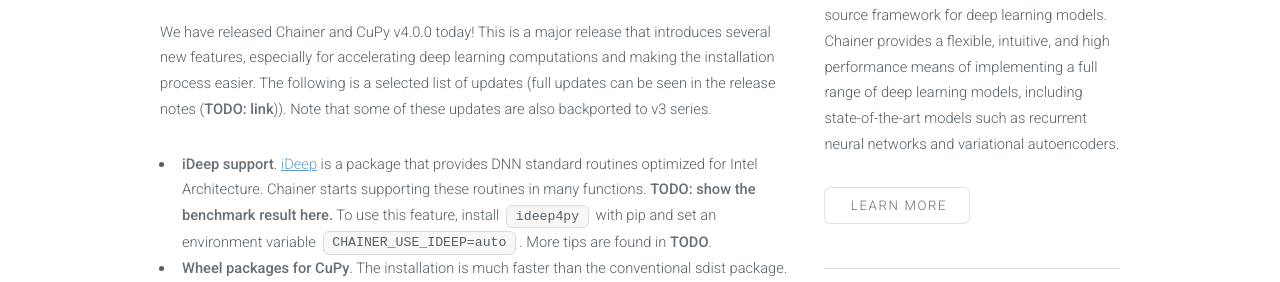
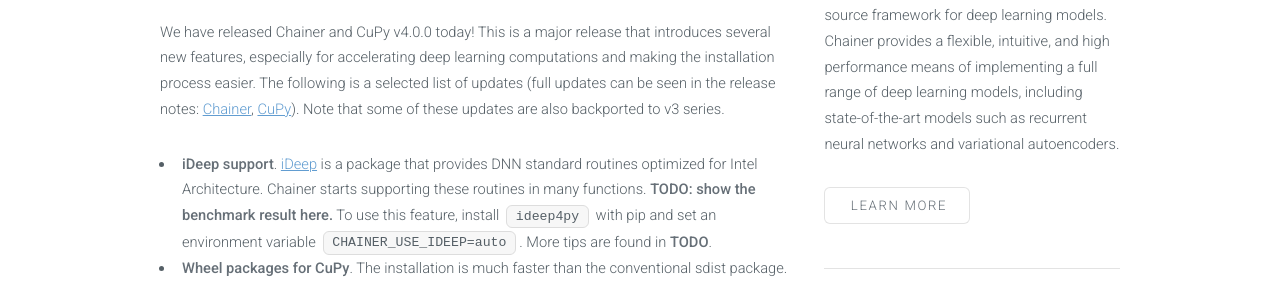
Before and after one commit to chainer/chainer.org, a Jekyll site: the page built from _posts/2018-04-17-released-v4.md, in a window 1280 px wide and 900 px high. Shown: the part 325-607 px from the top of the window. Built offline with Jekyll 4.4.1, drawn with Linux system fonts in a browser that asks for light colours.

Commit message:
Add links to release notes

```diff
--- a/_posts/2018-04-17-released-v4.md
+++ b/_posts/2018-04-17-released-v4.md
@@ -6,7 +6,7 @@
 
 We have released Chainer and CuPy v4.0.0 today!
 This is a major release that introduces several new features, especially for accelerating deep learning computations and making the installation process easier.
-The following is a selected list of updates (full updates can be seen in the release notes (**TODO: link**)).
+The following is a selected list of updates (full updates can be seen in the release notes: [Chainer](https://github.com/chainer/chainer/releases/tag/v4.0.0), [CuPy](https://github.com/cupy/cupy/releases/tag/v4.0.0)).
 Note that some of these updates are also backported to v3 series.
 
 - **iDeep support**.
```
